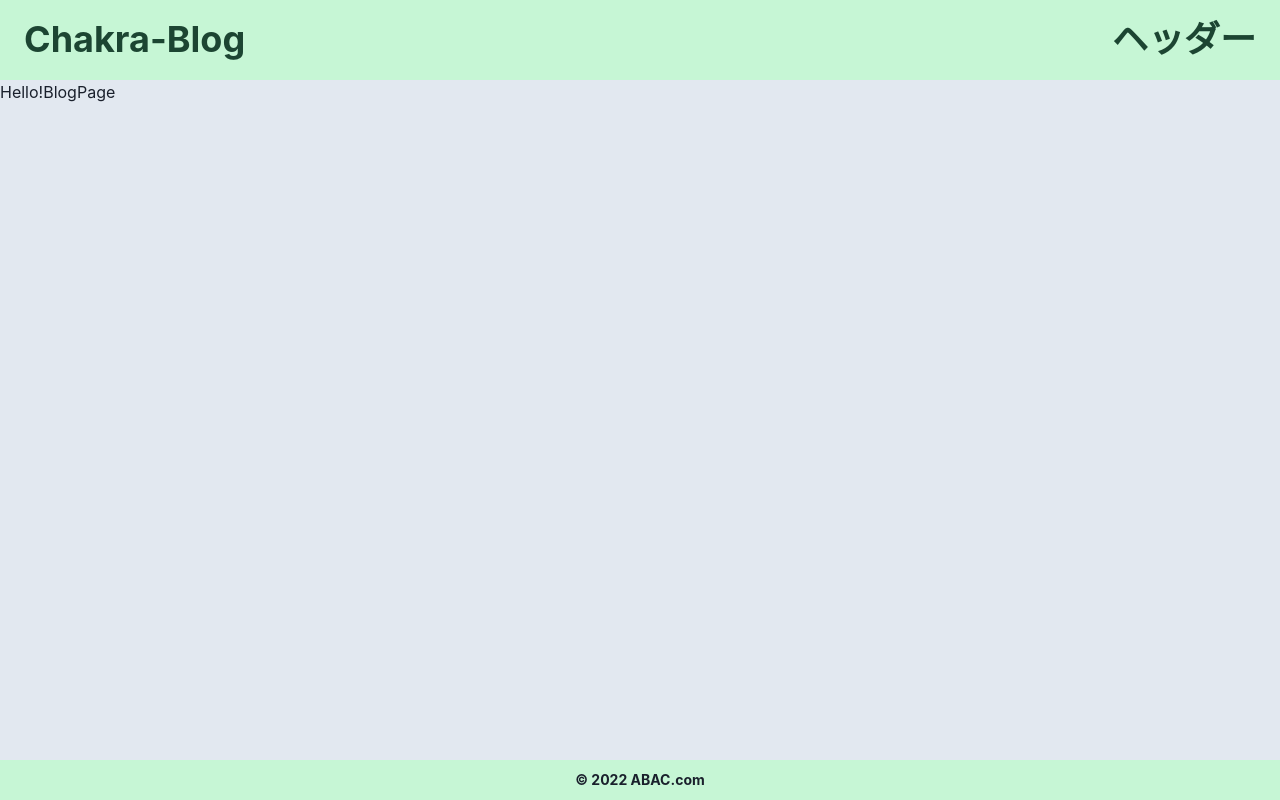
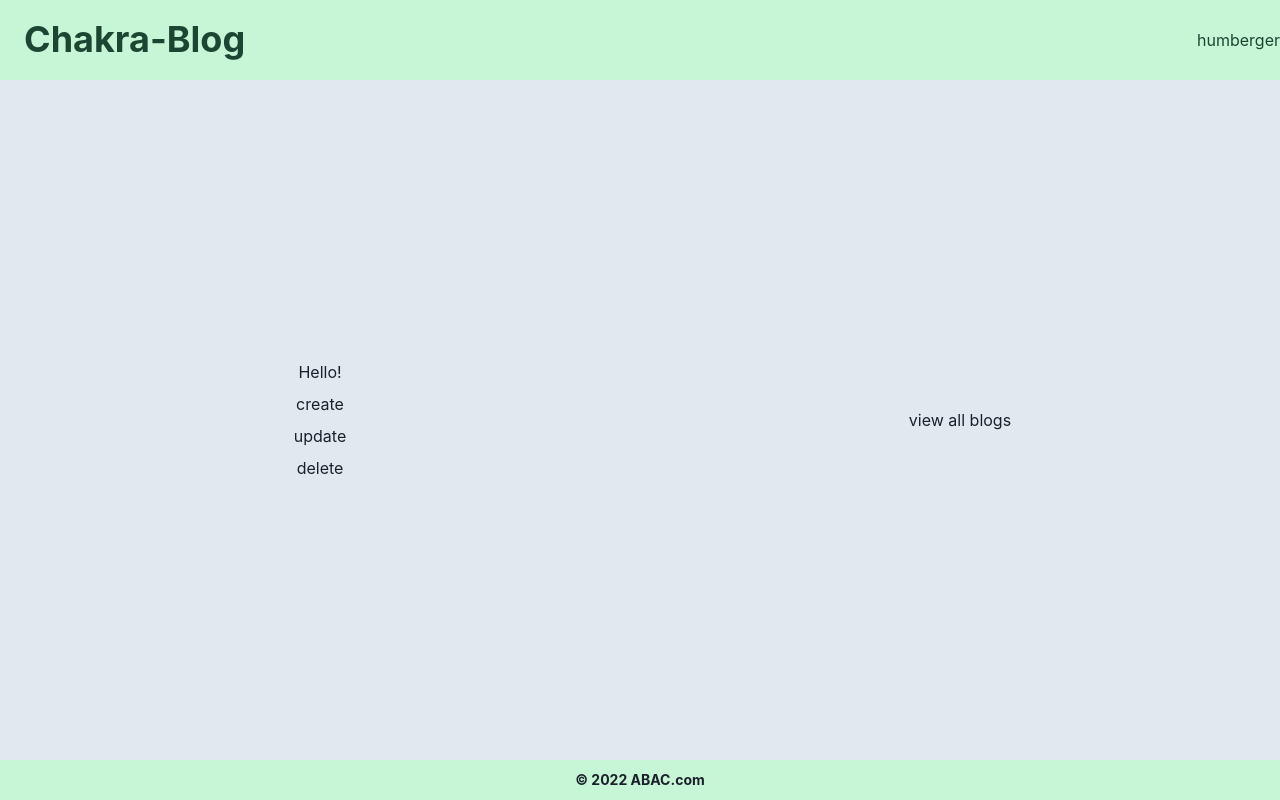
Before and after one commit to achallenger1234/react-blog, a React (Create React App) app: page / in a window 1280 px wide. Both pictures are taken after a click on the button "Enter". Built offline with nearby package versions, Linux system fonts and the light colour scheme.

Commit message:
/blog layout

```diff
--- a/package.json
+++ b/package.json
@@ -3,6 +3,7 @@
   "version": "0.1.0",
   "private": true,
   "dependencies": {
+    "@chakra-ui/icons": "^2.0.8",
     "@chakra-ui/react": "^2.2.8",
     "@emotion/react": "^11.10.0",
     "@emotion/styled": "^11.10.0",
--- /dev/null
+++ b/src/components/atoms/button/MenuIconButton.tsx
@@ -0,0 +1,21 @@
+import { VFC } from "react";
+import { IconButton } from "@chakra-ui/react";
+import { HamburgerIcon } from "@chakra-ui/icons";
+
+type Props = {
+  onOpen: () => void;
+};
+
+export const MenuIconButton: VFC<Props> = props => {
+  const { onOpen } = props;
+  return (
+    <IconButton
+      aria-label="メニューボタン"
+      icon={<HamburgerIcon />}
+      size="sm"
+      variant="unstyled"
+      display={{ base: "block", md: "none" }}
+      onClick={onOpen}
+    />
+  );
+};
--- /dev/null
+++ b/src/components/organisms/blog/AllBlog.tsx
@@ -0,0 +1,21 @@
+import { VFC, memo} from "react"
+
+import {
+    Wrap,
+    WrapItem ,
+    Center
+} from "@chakra-ui/react";
+
+
+export const AllBlog: VFC = memo(() => {
+    return (
+        <Wrap>
+            <WrapItem>
+                <Center>view all blogs</Center>
+            </WrapItem>
+        </Wrap>
+    );
+});
+
+
+export {};
--- /dev/null
+++ b/src/components/organisms/blog/MyBlog.tsx
@@ -0,0 +1,29 @@
+import { VFC, memo} from "react"
+
+
+import {
+    Flex ,
+    Center,
+    Stack ,
+} from "@chakra-ui/react";
+
+import { LoginUser, useLoginUser } from "../../../hooks/Providers/useLoginUserProvider";
+
+export const MyBlog: VFC = memo(() => {
+
+    const loginUser: LoginUser = useLoginUser().loginUser
+    console.log(loginUser);//email get ok
+
+
+    return (
+        <Stack>
+            <Center>Hello!{loginUser.email}</Center>
+            <Center>create</Center>
+            <Center>update</Center>
+            <Center>delete</Center>
+        </Stack>
+    );
+});
+
+
+export {};
--- a/src/components/organisms/layout/Footer.tsx
+++ b/src/components/organisms/layout/Footer.tsx
@@ -12,10 +12,10 @@ export const Footer: VFC = memo(() => {
         <Center
             bg='green.100'
             color='white.500'
-            h={10}
             mb={0}
             position='fixed'
             bottom={0}
+            h="5%"
             w="100%"
         >
             <Heading
--- a/src/components/organisms/layout/Header.tsx
+++ b/src/components/organisms/layout/Header.tsx
@@ -3,17 +3,34 @@ import { memo, VFC } from "react";
 import {
     Flex,
     Heading,
-    Center
+    Center,
+    useDisclosure
 
 
 } from "@chakra-ui/react";
 
+
+import { LoginUser, useLoginUser } from "../../../hooks/Providers/useLoginUserProvider"
+
+import { MenuIconButton } from "../../atoms/button/MenuIconButton";
+
 export const Header: VFC = memo(() => {
-    return (        <>
+
+    const { isOpen, onOpen, onClose } = useDisclosure();
+
+    const loginUser: LoginUser = useLoginUser().loginUser
+    console.log(loginUser);
+
+
+    return (
+        <>
             <Flex
+                position='fixed'
+                top={0}
                 bg='green.100'
                 color='green.900'
-                h={20}
+                h="10%"
+                w="100%"
                 align="center"
                 justify="space-between"
             >
@@ -24,13 +41,15 @@ export const Header: VFC = memo(() => {
                         Chakra-Blog
                     </Heading>
                 </Center>
+                {loginUser == null ? (
+                    <p></p>
+                ) : (
                 <Center>
-                    <Heading
-                        m={6}
-                    >
-                        ヘッダー
-                    </Heading>
+                    <p>humberger</p>
+                    <MenuIconButton onOpen={onOpen} />
                 </Center>
+                ) }
+
             </Flex>
         </>
 
--- a/src/components/pages/BlogPage.tsx
+++ b/src/components/pages/BlogPage.tsx
@@ -4,6 +4,10 @@ import {
     Flex ,
     Text
 } from "@chakra-ui/react";
+
+import { MyBlog } from "../organisms/blog/MyBlog";
+import { AllBlog } from "../organisms/blog/AllBlog";
+
 
 import { HeaderFooterLayout } from "../templates/HeaderFooterLayout";
 
@@ -13,14 +17,43 @@ import { HeaderFooterLayout } from "../templates/HeaderFooterLayout";
 import { useLoginUser, LoginUser } from "../../hooks/Providers/useLoginUserProvider";
 
 export const BlogPage: VFC = memo(() => {
-    const a = useLoginUser().loginUser
-    console.log(a);//email get ok
 
     return (
         <HeaderFooterLayout>
-            <Flex>
-                <Text>Hello!{a.email}</Text>
-                <Text>BlogPage</Text>
+            <Flex
+                position="fixed"
+                alignItems="center"
+                justifyContent="center"
+                top="10%"
+                bottom="5%"
+                height="85%"
+                width="100vw"
+            >
+                <Flex
+                    position="fixed"
+                    alignItems="center"
+                    justifyContent="center"
+                    top="10%"
+                    bottom="5%"
+                    left="0%"
+                    height="85%"
+                    width="50vw"
+                >
+                    <MyBlog
+                    />
+                </Flex>
+                <Flex
+                    position="fixed"
+                    alignItems="center"
+                    justifyContent="center"
+                    top="10%"
+                    bottom="5%"
+                    right="0%"
+                    height="85%"
+                    width="50vw"
+                >
+                    <AllBlog />
+                </Flex>
             </Flex>
         </HeaderFooterLayout>
         );
--- a/src/components/pages/LoginPage.tsx
+++ b/src/components/pages/LoginPage.tsx
@@ -39,10 +39,17 @@ export const LoginPage: VFC = memo(() => {
 
     return (
         <HeaderFooterLayout>
-            <Flex alignItems="center" justifyContent="center" height="100vh">
+            <Flex
+                position="fixed"
+                alignItems="center"
+                justifyContent="center"
+                top="10%"
+                bottom="5%"
+                height="85%"
+                width="100vw"
+            >
                 <Box
                     m={0}
-                    position='fixed'
                     top='30vh'
                     bg="white"
                     w="sm"
```
Also changed, not shown: 1 other file (tests, documents, lock files or other folders).
